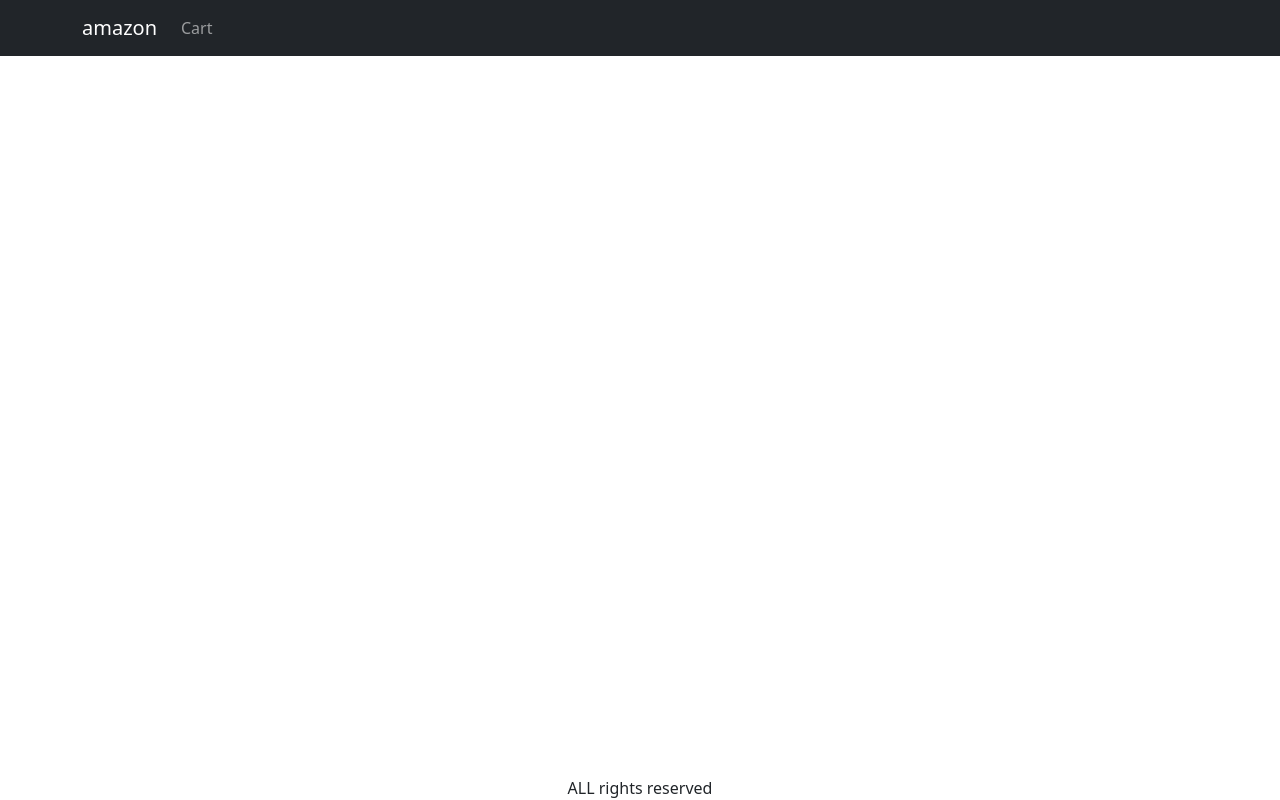
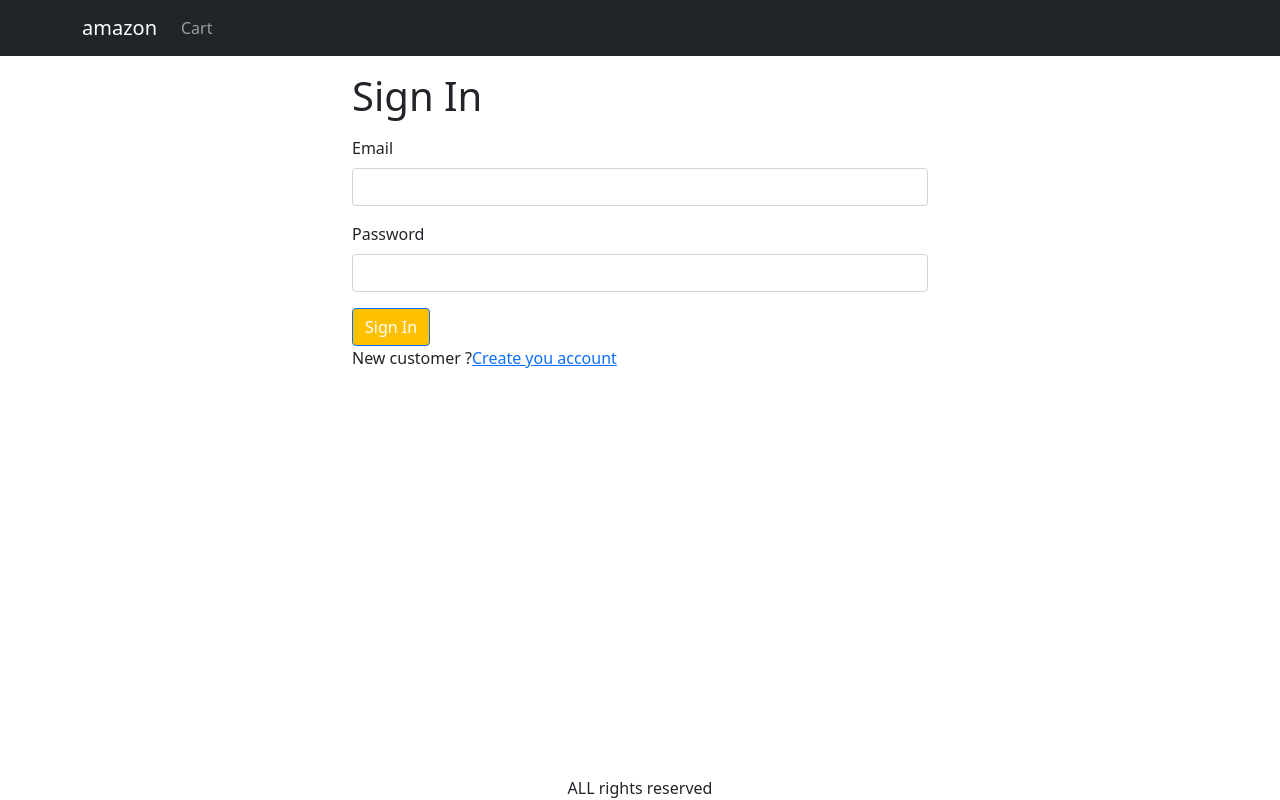
Before and after one commit to praveenkumar291/-shoping-cart-react, a React (Create React App) app: page /signin in a window 1280 px wide. Built offline with nearby package versions, Linux system fonts and the light colour scheme.

Commit message:
sign in form routing redirect

```diff
--- a/src/App.js
+++ b/src/App.js
@@ -11,6 +11,7 @@ import Container from 'react-bootstrap/Container';
 import { LinkContainer } from 'react-router-bootstrap';
 import { Store } from './Store';
 import CartScreen from './screens/CartScreen';
+import SigninScreen from './screens/SigninScreen';
 
 const App = () => {
   const { state } = useContext(Store);
@@ -44,6 +45,8 @@ const App = () => {
               <Route path="/product/:slug" element={<ProductScreen />} />
               <Route path="/" element={<HomeScreen />} />
               <Route path="/cart" element={<CartScreen />} />
+              <Route path="/signin" element={<SigninScreen />} />
+
 
             </Routes>
           </Container>
--- a/src/index.css
+++ b/src/index.css
@@ -49,9 +49,12 @@ main {
   background-color: #ffc000 !important;
   color: #000000;
 }
-.img-large{
+.img-large {
   max-width: 100%;
 }
-.img-thumbnail{
+.img-thumbnail {
   height: 40px !important;
 }
+.small-container {
+  max-width: 600px !important;
+}
--- a/src/screens/SigninScreen.js
+++ b/src/screens/SigninScreen.js
@@ -3,9 +3,12 @@ import { Helmet } from 'react-helmet-async';
 import Container from 'react-bootstrap/Container';
 import Form from 'react-bootstrap/Form';
 import Button from 'react-bootstrap/Button';
-import Link from 'react-router-dom';
+import { Link, useLocation } from 'react-router-dom';
 
 const SigninScreen = () => {
+  const { search } = useLocation();
+  const redirectInUrl = new URLSearchParams(search).get('redirect');
+  const redirect = redirectInUrl ? redirectInUrl : '/';
   return (
     <Container className="small-container">
       <Helmet>
```
